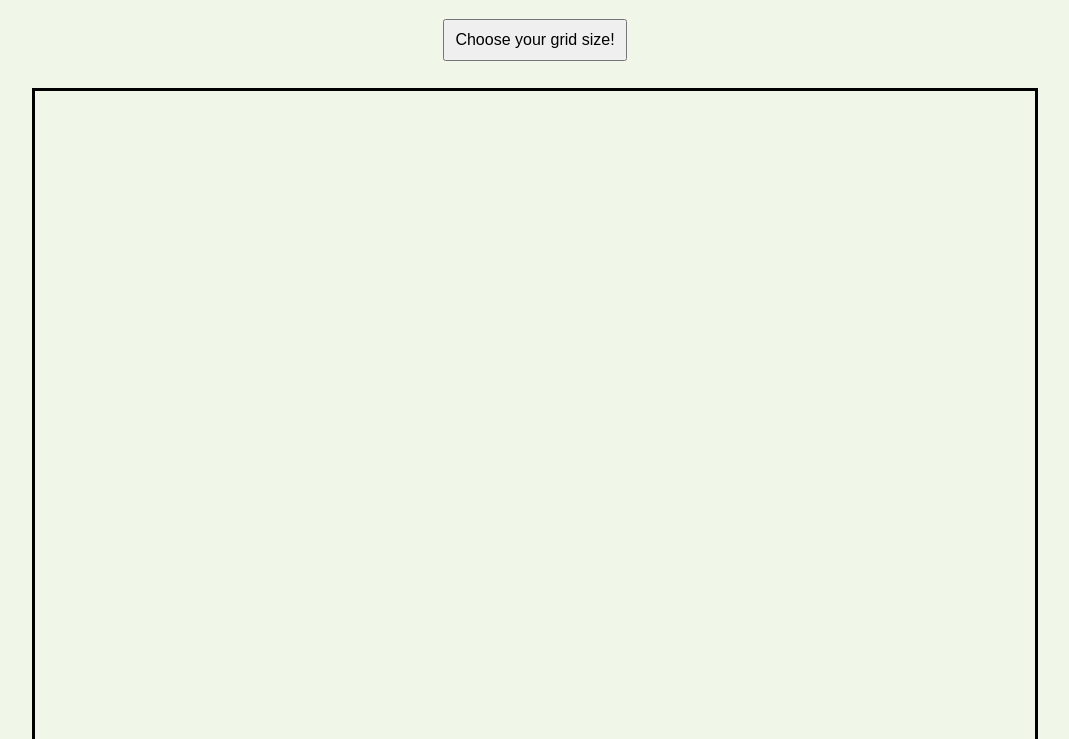
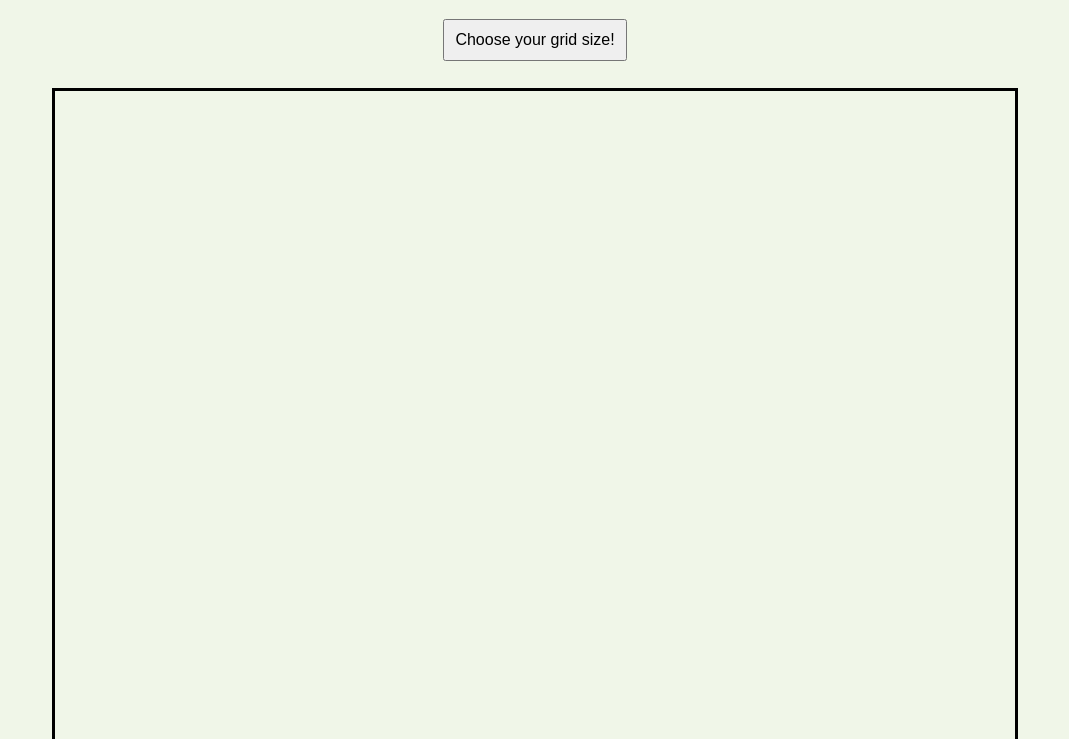
Before and after one commit to JK1905/etch-a-sketch, a plain HTML site: page index.html in a window 1280 px wide. Shown: the part 61-800 px from the top of the page, without its empty margins (105-1174 px from the left). Drawn offline with Linux system fonts and the light colour scheme.

Commit message:
Update grid dimensions for improved layout

```diff
--- a/style.css
+++ b/style.css
@@ -19,8 +19,8 @@ html, body {
 }
 
 .container {
-    height: 1000px;
-    width: 1000px;
+    height: 960px;
+    width: 960px;
     outline: 3px solid black;
     display: grid;
 }
```
Also changed, not shown: 1 other file.
